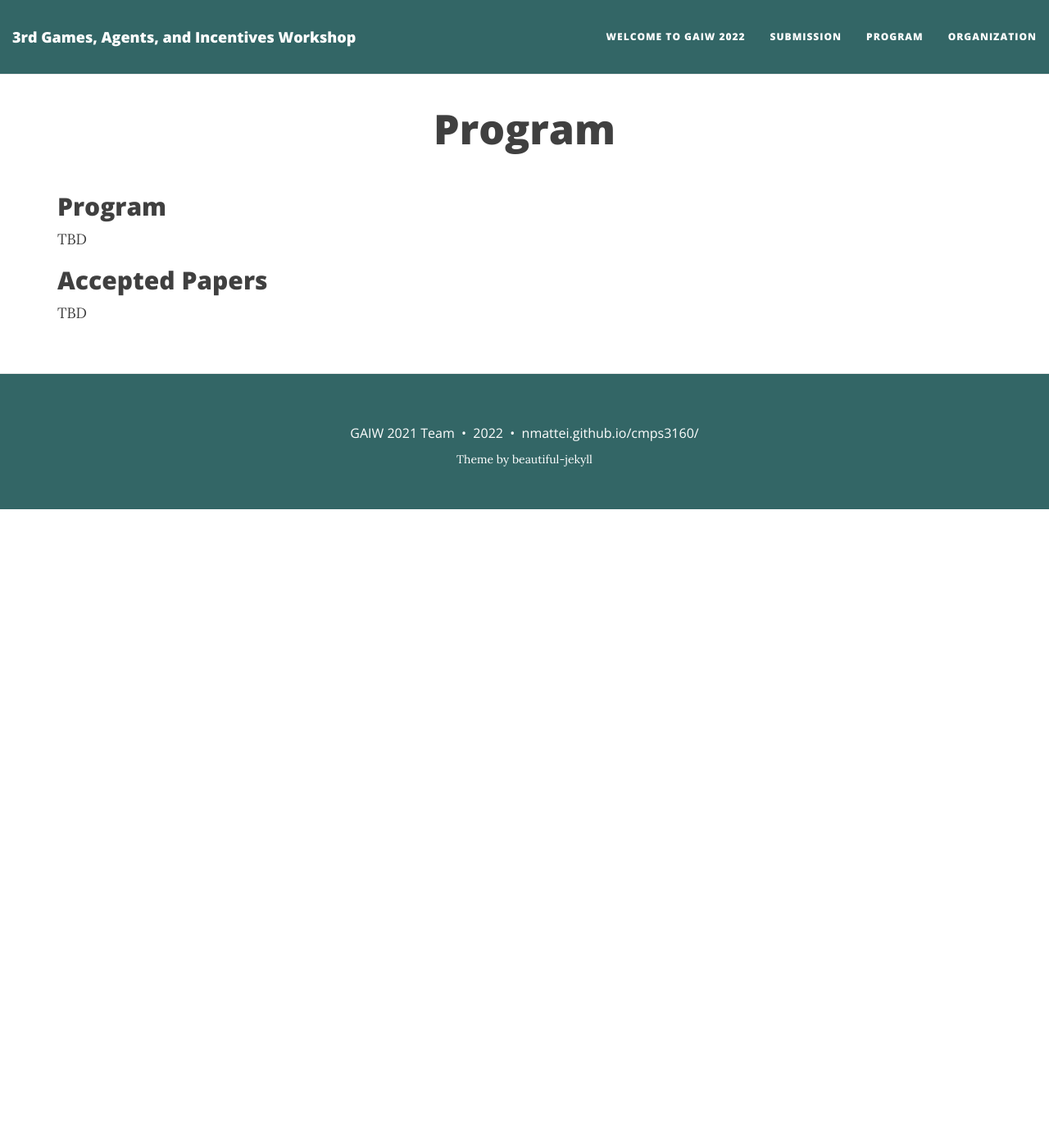
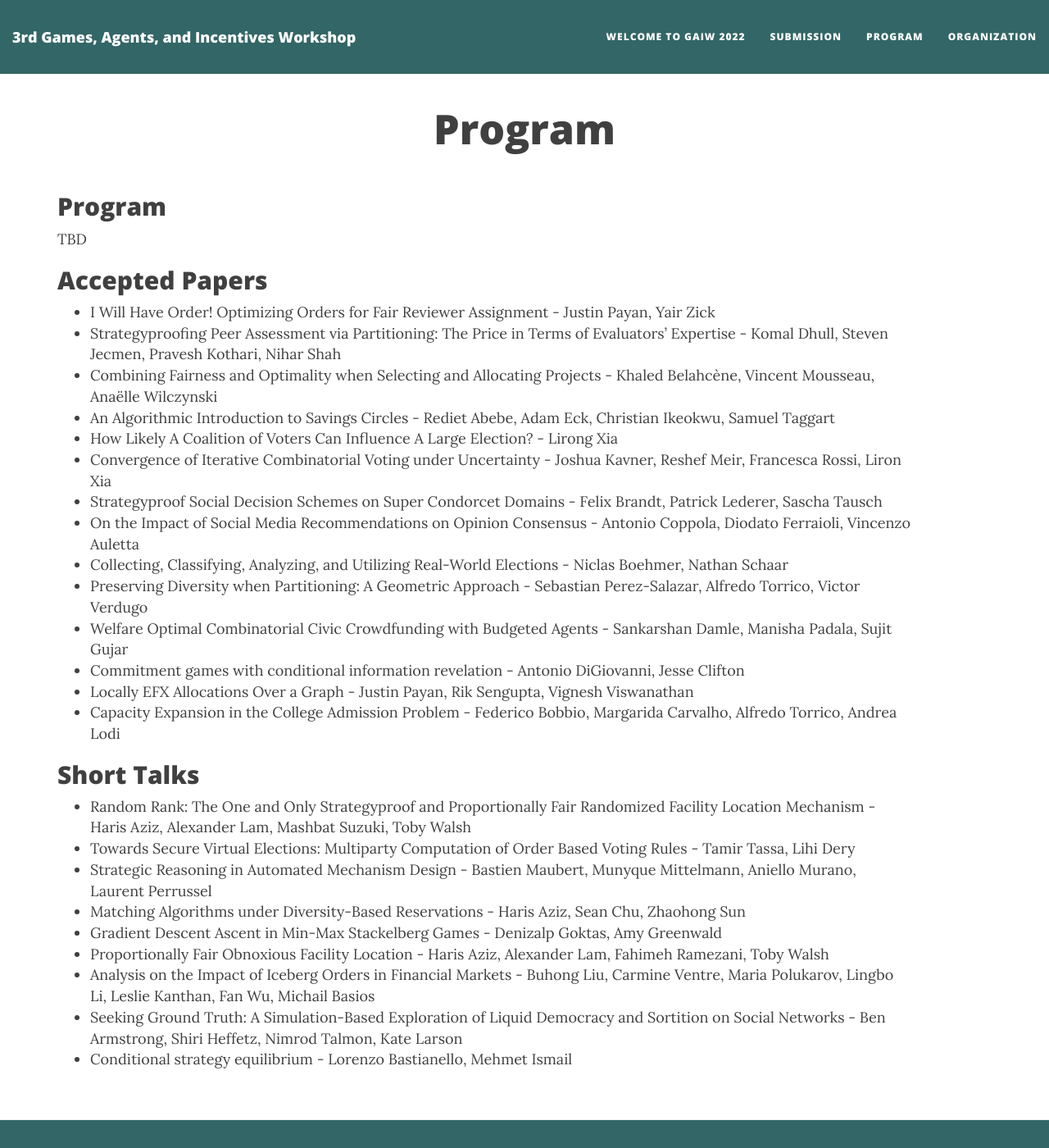
Before and after one commit to BenAbramowitz/gaiw2023, a Jekyll site: the page built from program.md, in a window 1280 px wide and 1400 px high. Shown: the whole window at 82% size. Built offline with Jekyll 4.4.1, drawn with Linux system fonts in a browser that asks for light colours; nearby versions of some CDN libraries.

Commit message:
Update program.md

```diff
--- a/program.md
+++ b/program.md
@@ -11,4 +11,28 @@ TBD
 
 ## Accepted Papers
 
-TBD
+* I Will Have Order! Optimizing Orders for Fair Reviewer Assignment - Justin Payan, Yair Zick
+* Strategyproofing Peer Assessment via Partitioning: The Price in Terms of Evaluators' Expertise - Komal Dhull, Steven Jecmen, Pravesh Kothari, Nihar Shah
+* Combining Fairness and Optimality when Selecting and Allocating Projects - Khaled Belahcène, Vincent Mousseau, Anaëlle Wilczynski
+* An Algorithmic Introduction to Savings Circles - Rediet Abebe, Adam Eck, Christian Ikeokwu, Samuel Taggart
+* How Likely A Coalition of Voters Can Influence A Large Election? - Lirong Xia
+* Convergence of Iterative Combinatorial Voting under Uncertainty - Joshua Kavner, Reshef Meir, Francesca Rossi, Liron Xia
+* Strategyproof Social Decision Schemes on Super Condorcet Domains - Felix Brandt, Patrick Lederer, Sascha Tausch
+* On the Impact of Social Media Recommendations on Opinion Consensus - Antonio Coppola, Diodato Ferraioli, Vincenzo Auletta
+* Collecting, Classifying, Analyzing, and Utilizing Real-World Elections - Niclas Boehmer, Nathan Schaar
+* Preserving Diversity when Partitioning: A Geometric Approach - Sebastian Perez-Salazar, Alfredo Torrico, Victor Verdugo
+* Welfare Optimal Combinatorial Civic Crowdfunding with Budgeted Agents - Sankarshan Damle, Manisha Padala, Sujit Gujar
+* Commitment games with conditional information revelation - Antonio DiGiovanni, Jesse Clifton
+* Locally EFX Allocations Over a Graph - Justin Payan, Rik Sengupta, Vignesh Viswanathan
+* Capacity Expansion in the College Admission Problem - Federico Bobbio, Margarida Carvalho, Alfredo Torrico, Andrea Lodi
+
+## Short Talks
+* Random Rank: The One and Only Strategyproof and Proportionally Fair Randomized Facility Location Mechanism - Haris Aziz, Alexander Lam, Mashbat Suzuki, Toby Walsh
+* Towards Secure Virtual Elections: Multiparty Computation of Order Based Voting Rules - Tamir Tassa, Lihi Dery
+* Strategic Reasoning in Automated Mechanism Design - Bastien Maubert, Munyque Mittelmann, Aniello Murano, Laurent Perrussel
+* Matching Algorithms under Diversity-Based Reservations - Haris Aziz, Sean Chu, Zhaohong Sun
+* Gradient Descent Ascent in Min-Max Stackelberg Games - Denizalp Goktas, Amy Greenwald
+* Proportionally Fair Obnoxious Facility Location - Haris Aziz, Alexander Lam, Fahimeh Ramezani, Toby Walsh
+* Analysis on the Impact of Iceberg Orders in Financial Markets - Buhong Liu, Carmine Ventre, Maria Polukarov, Lingbo Li, Leslie Kanthan, Fan Wu, Michail Basios
+* Seeking Ground Truth: A Simulation-Based Exploration of Liquid Democracy and Sortition on Social Networks - Ben Armstrong, Shiri Heffetz, Nimrod Talmon, Kate Larson
+* Conditional strategy equilibrium - Lorenzo Bastianello, Mehmet Ismail
```
